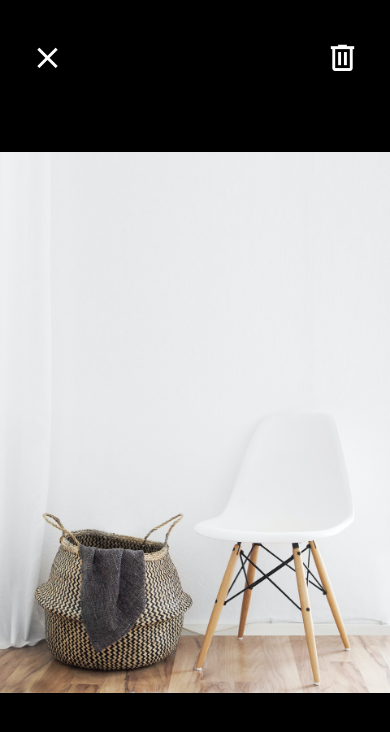
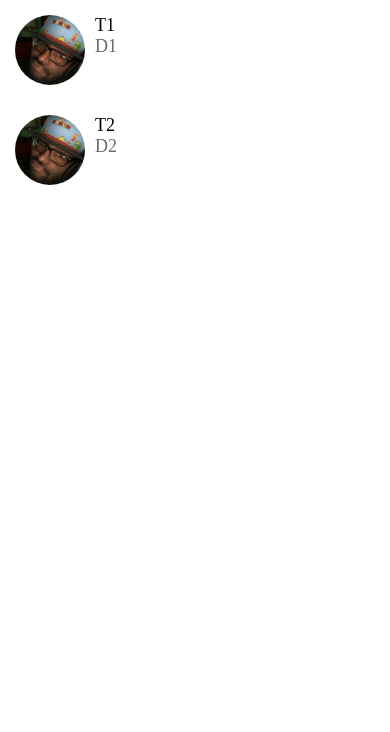
Before and after one commit to Dev-Davis/DoneWithIt, a React Native app: screen / in a window 390 px wide. Shown: the top 732 px of the page. Built offline with nearby package versions, Linux system fonts and the light colour scheme.

Commit message:
Separators

```diff
--- a/App.js
+++ b/App.js
@@ -4,9 +4,10 @@
 import Card from "./app/components/Card";
 import ListingDetailsScreen from './app/screens/ListingDetailsScreen';
 import ViewImageScreen from './app/screens/ViewImageScreen';
+import MessagesScreen from './app/screens/MessagesScreen';
 
 export default function App() {
   return (
-    <ViewImageScreen />
+    <MessagesScreen />
   )
 }
--- a/app/components/ListItem.js
+++ b/app/components/ListItem.js
@@ -18,6 +18,7 @@
 const styles = StyleSheet.create({
     container: {
         flexDirection: 'row',
+        padding: 15,
     },
     image: {
        width: 70,
--- /dev/null
+++ b/app/components/Screen.js
@@ -0,0 +1,16 @@
+import React from 'react'
+import Constants from 'expo-constants'
+import { StyleSheet, SafeAreaView } from 'react-native'
+
+export default function Screen({ children }) {
+    return (
+        <SafeAreaView style={styles.screen}>
+            {children}
+        </SafeAreaView>
+    )
+}
+const styles = StyleSheet.create({
+    screen: {
+        paddingTop: Constants.statusBarHeight,
+    }
+})
--- a/app/config/colors.js
+++ b/app/config/colors.js
@@ -4,4 +4,5 @@
   black: '#000',
   white: '#fff',
   medium: '#6e6969',
+  light: '#f8f4f4'
 }
--- /dev/null
+++ b/app/screens/MessagesScreen.js
@@ -0,0 +1,47 @@
+import React from 'react'
+import {
+    FlatList,
+    StyleSheet,
+    View
+} from 'react-native'
+
+import ListItem from '../components/ListItem'
+import Screen from '../components/Screen'
+import ListingDetailsScreen from './ListingDetailsScreen'
+
+const messages = [
+    {
+        id: 1,
+        title: 'T1',
+        description: 'D1',
+        image: require('../assets/selfie.jpg')
+    },
+    {
+        id: 2,
+        title: 'T2',
+        description: 'D2',
+        image: require('../assets/selfie.jpg')
+    }
+]
+
+export default function MessagesScreen() {
+    return (
+        <Screen>
+        <FlatList
+            data={messages}
+            keyExtractor={message => message.id.toString()}
+            renderItem={({item}) => (<ListItem
+                title={item.title}
+                subTitle={item.description}
+                image={item.image}
+            />
+            )}
+            ItemListSeparatorComponent={ListingDetailsScreen}
+        />
+        </Screen>
+    )
+}
+
+const styles = StyleSheet.create({
+
+})
--- a/package.json
+++ b/package.json
@@ -10,6 +10,7 @@
   "dependencies": {
     "@react-native-community/hooks": "^2.6.0",
     "expo": "~38.0.8",
+    "expo-constants": "^9.1.1",
     "expo-status-bar": "^1.0.2",
     "react": "~16.11.0",
     "react-dom": "~16.11.0",
```
Also changed, not shown: app/components/ListItemSeparator.js (added, +18 -0 lines).
